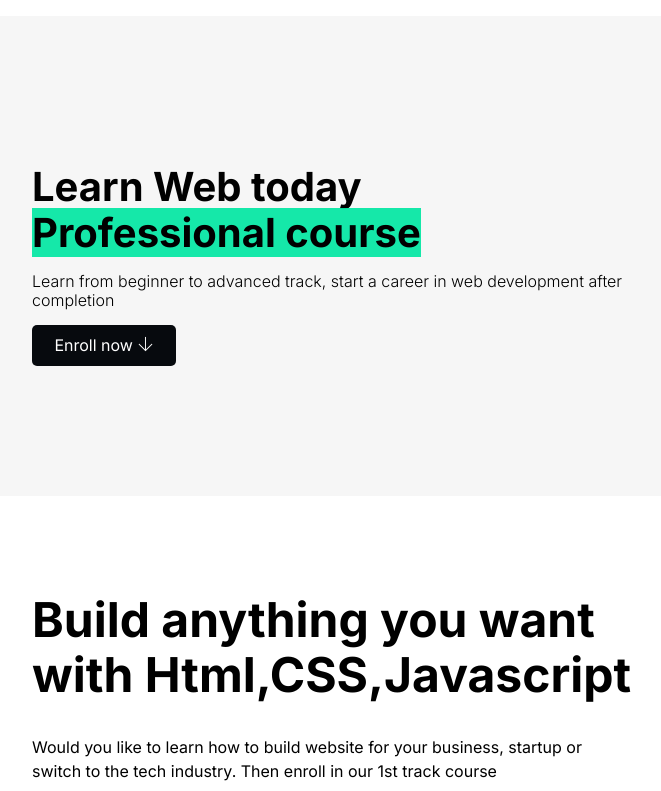
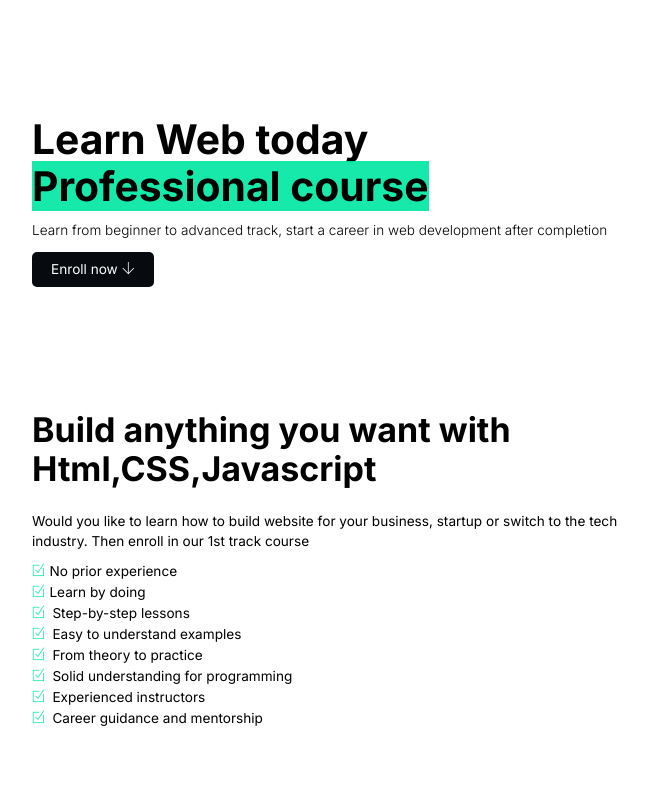
Before and after one commit to acquahsamuel/course-website, a plain HTML site: page index.html in a window 1280 px wide. Shown: the top 791 px of the page, without its empty margins (308-969 px from the left). Drawn offline with nearby package versions, Linux system fonts and the light colour scheme; files that its build step writes are made by us from their sources.

Commit message:
refactoring

```diff
--- a/sass/style.scss
+++ b/sass/style.scss
@@ -86,7 +86,6 @@ li {
 }
 
 .nav {
-    background: rgb(246, 246, 246);
     height: 60vh;
     display: flex;
     justify-content: center;
@@ -177,9 +176,6 @@ button {
 
 .section-overview {
     padding: 4rem 0;
-    // background-color: rgb(1, 10, 1);
-    background: #eaeff3;
-    // background-image: linear-gradient(to tight, $color-primary, $color-secondary);
 }
 
 .section-reviews {
@@ -213,7 +209,7 @@ button {
 
 .track {
     padding: 1rem;
-    background: whitesmoke;
+    background: rgb(250, 249, 250);
 }
 
 .track__lists li {
@@ -221,7 +217,6 @@ button {
     margin: 0.2rem 0;
     padding: 0.4rem 0.4rem;
     font-size: 14px;
-    // box-shadow: 0px 1px 1px 2px rgb(200, 196, 196);
 }
 
 .section-newsletter {
@@ -241,7 +236,7 @@ button {
     padding: 1rem;
 }
 
-@media only screen and (max-width: 650px) {
+@media only screen and (max-width: 600px) {
     html {
         font-size: 85%;
     }
@@ -260,3 +255,63 @@ button {
         padding: 1rem;
     }
 }
+
+@media only screen and (min-width: 600px) {
+    html {
+        font-size: 90%;
+    }
+
+    .heading__h1 {
+        font-size: 2rem;
+    }
+
+    .nav {
+        height: 30vh;
+        padding: 2rem;
+    }
+
+    .section-description,
+    .section-reviews {
+        padding: 1rem;
+    }
+}
+
+@media only screen and (min-width: 768px) {
+    html {
+        font-size: 85%;
+    }
+
+    .heading__h1 {
+        font-size: 2rem;
+    }
+
+    .nav {
+        height: 35vh;
+        padding: 2rem;
+    }
+
+    .section-description,
+    .section-reviews {
+        padding: 1rem;
+    }
+}
+
+@media only screen and (min-width: 992px) {
+    .heading__h1 {
+        font-size: 2.5rem;
+    }
+
+    .heading__h2 {
+        font-size: 3rem;
+    }
+
+    .nav {
+        height: 45vh;
+        padding: 2rem;
+    }
+
+    .section-description,
+    .section-reviews {
+        padding: 1rem;
+    }
+}
```
